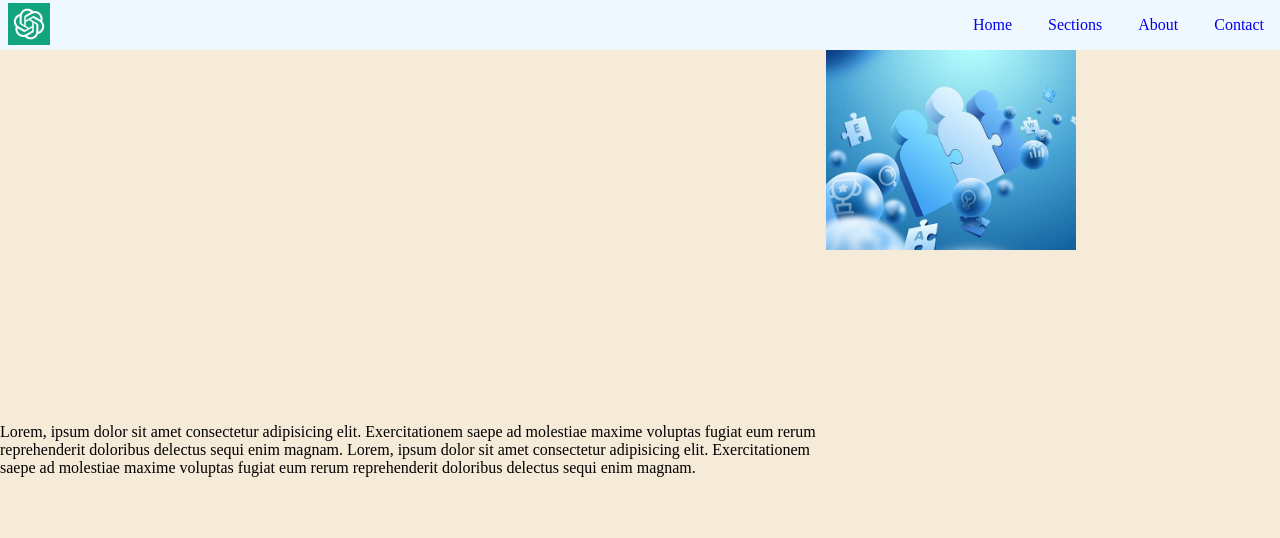
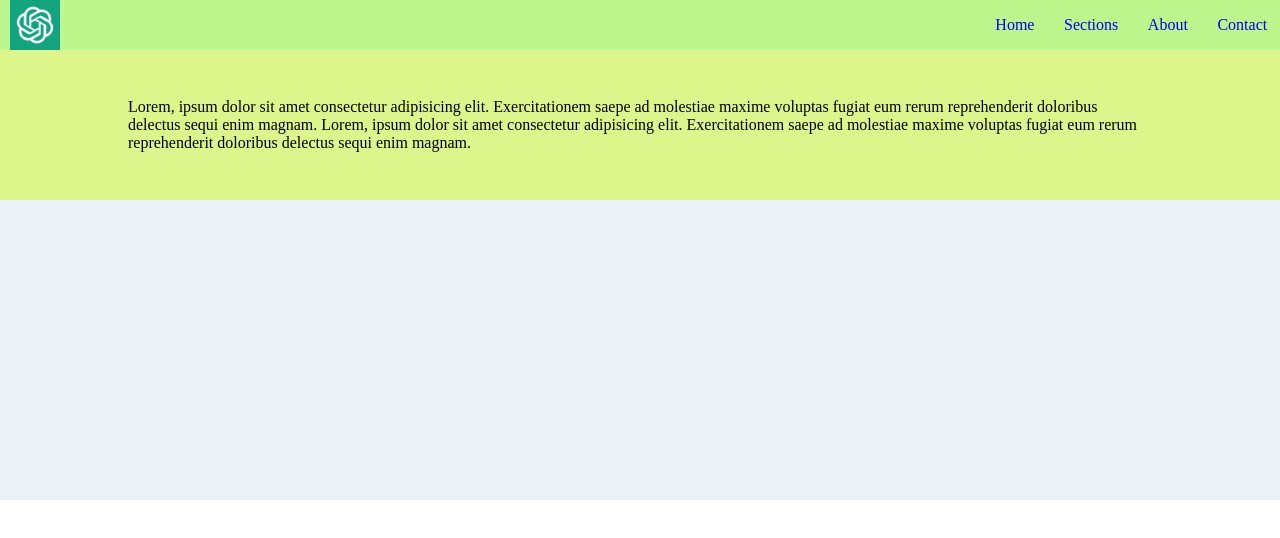
Before and after one commit to nikhilmeria/flexbox_website, a plain HTML site: page index.html in a window 1280 px wide. Drawn offline with Linux system fonts and the light colour scheme.

Commit message:
basic learning of flexbox done

```diff
--- a/index.html
+++ b/index.html
@@ -9,21 +9,19 @@
 </head>
 <body>
 
-   <header class="container">
-    <div class="logo">
+    <div class="main_container">
+
+        <header class="header_container">
             <img src="./logo.png" alt="logo">
-    </div>
-    <nav class="navi">
-        <ul class="list">
+            <ul>
                 <li><a href="#">Home</a></li>
                 <li><a href="#">Sections</a> </li>
                 <li><a href="#">About</a></li>
                 <li><a href="#">Contact</a></li>
             </ul>
-    </nav>
         </header>
 
-   <div class="hero_container">
+        <main class="hero_container">
             <div class="heroTxt">
                 Lorem, ipsum dolor sit amet consectetur adipisicing elit.
                 Exercitationem saepe ad molestiae maxime voluptas fugiat
@@ -32,10 +30,13 @@
                 Exercitationem saepe ad molestiae maxime voluptas fugiat
                  eum rerum reprehenderit doloribus delectus sequi enim magnam.
             </div>
-      <div class="heroImg">
-        <img src="./hero.jpg" alt="hero image">
+        </main>
+
     </div>
-    </div>
+
+
+
+
 
 </body>
 </html>
--- a/styles.css
+++ b/styles.css
@@ -2,53 +2,64 @@
     margin: 0;
     padding: 0;
     box-sizing: border-box;
-    overflow-y: hidden;
 }
 
-.container{
+body{
     display: flex;
+    flex-direction: column;
+}
+
+.main_container{
+    display: flex;
+    flex-direction: column;
+    width: 100%;
+    min-height: 500px;
+    background-color: rgb(235, 241, 246);
+}
+
+.header_container{
+    display: flex;
+    flex-direction: row;
     justify-content: space-between;
     align-items: center;
-    background-color: aliceblue;
+    width: 100%;
+    min-height: 50px;
+    background-color: rgb(189, 246, 140);
 }
-
-
-.logo{
-    overflow: hidden;
+.header_container img{
+    width: 50px;
     height: 50px;
-    width: 50px;
+    margin-left: 10px;
 }
-.logo img{
-    padding-left: 0.5em;
-    padding-top: 0.2em;
-    width: 100%;
-    object-fit: contain;
-}
-
-.list li {
+.header_container li {
     display: inline;
     list-style: none;
-    padding: 1em;
-}
-a{
+    padding: 0.8em;
     text-decoration: none;
 }
-li:hover{
-    background-color:#f6ead9;
-    border-radius: 1em;
+.header_container a {
+    text-decoration: none;
 }
+a:hover {
+    padding: 0.2em;
+    background-color: rgb(235, 241, 246);
+    border-radius: 0.3em;
+  }
 
 .hero_container{
     display: flex;
+    flex-direction: row;
+    width: 100%;
+    min-height: 150px;
+    background-color: rgb(221, 246, 140);
+}
+.heroTxt{
+    display: flex;
+    flex-direction: row;
     justify-content: center;
     align-items: center;
-    background-color:#f6ead9;
+    margin: auto;
+    width: 80%;
+    height: 150px;
+    word-wrap: break-word;
 }
-.heroImg{
-    width: 100vw;
-    height: 100vh;
-}
-.heroImg img{
-    width: 250px;
-    height: auto;
-}
```
Lines whose indentation alone changed are shown as unchanged.
